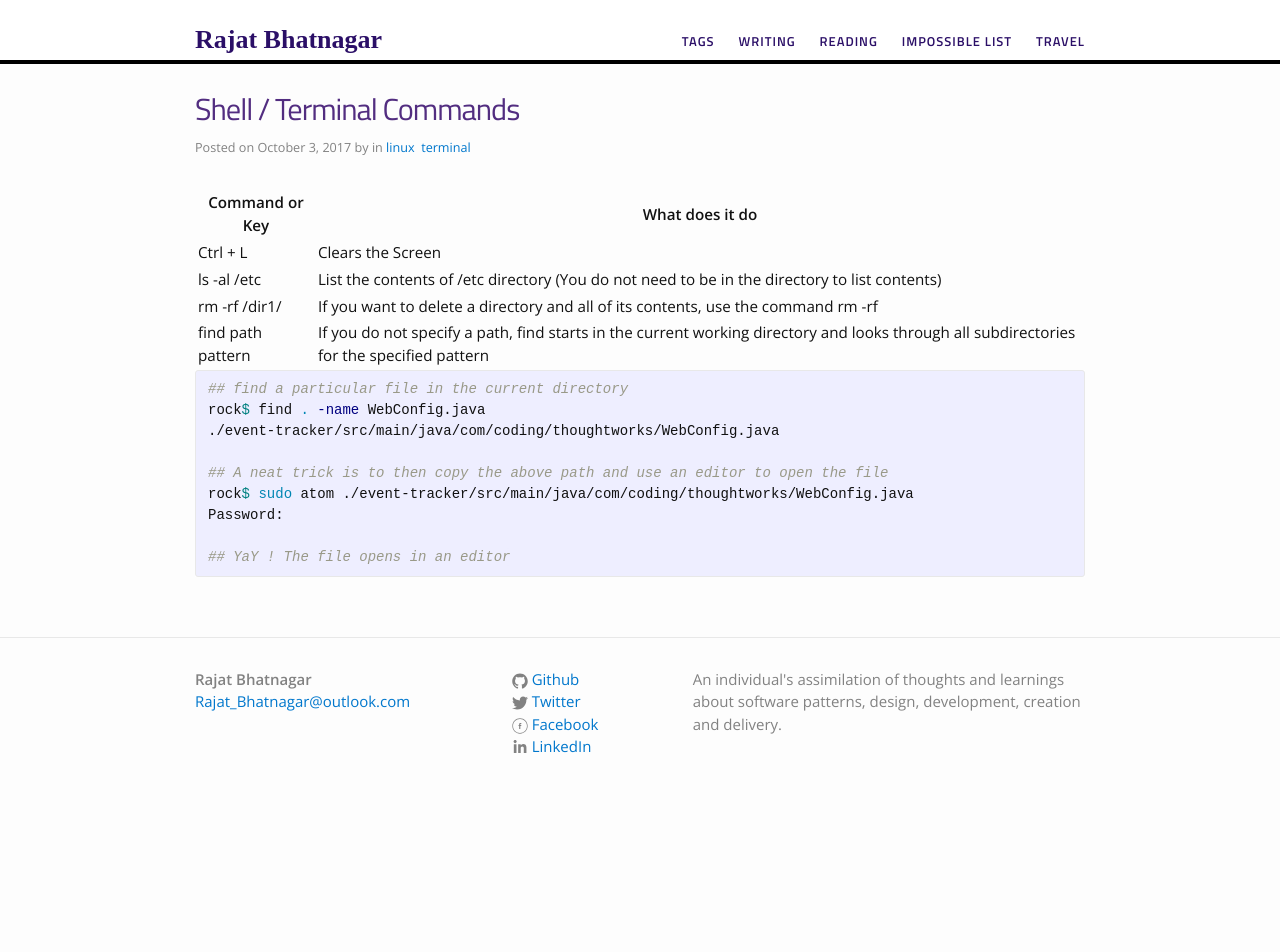
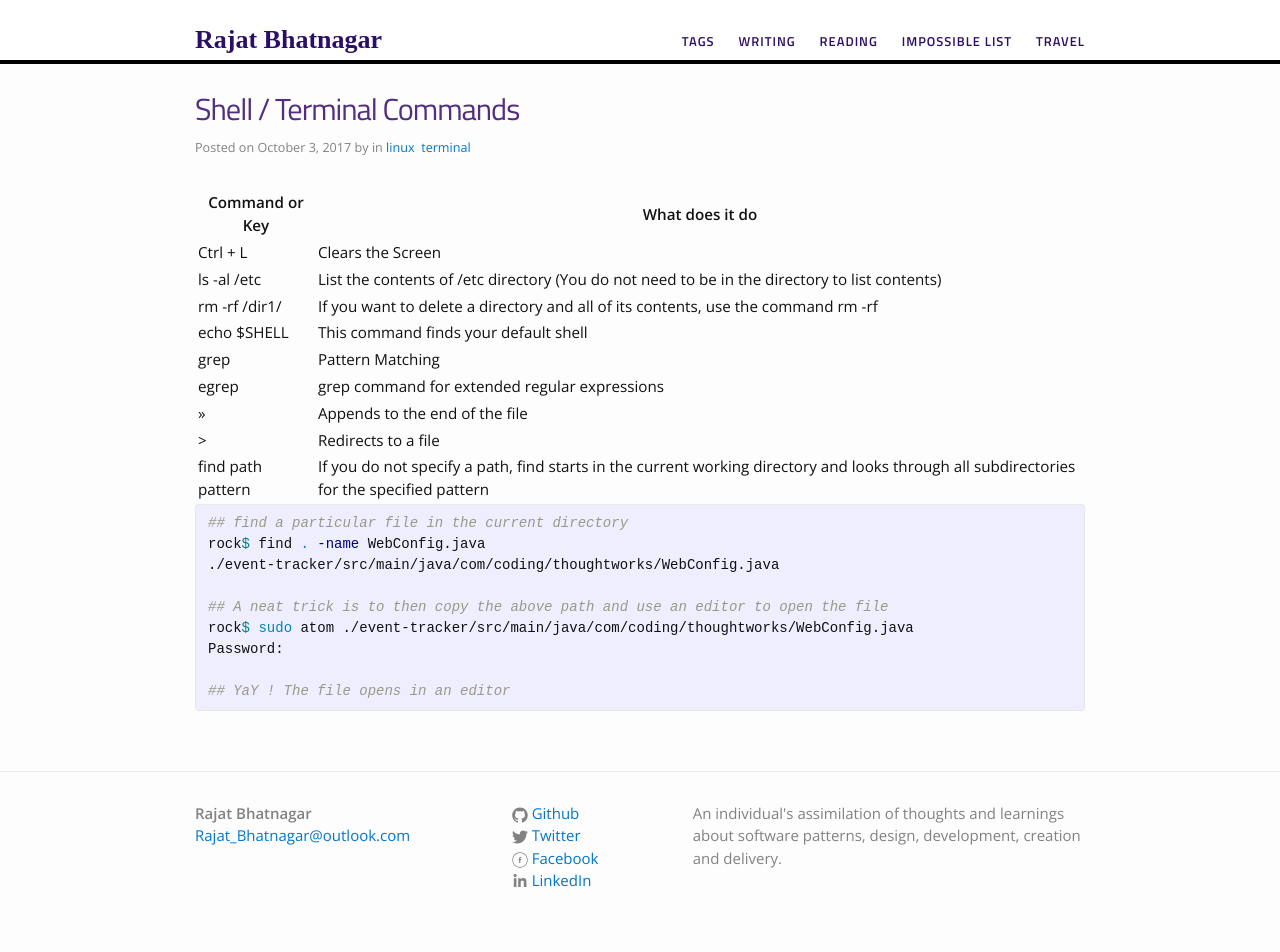
Before and after one commit to rajat-bhatnagar/rajat-bhatnagar.github.io, a Jekyll site: the page built from _posts/2017-10-03-LinuxTerminal.md, in a window 1280 px wide. Built offline with Jekyll 4.4.1, drawn with Linux system fonts in a browser that asks for light colours; comment, search, counter and statistics services are not loaded; before the commit the page ends 900 px from its top, so only the background shows below that.

```diff
--- a/_posts/2017-10-03-LinuxTerminal.md
+++ b/_posts/2017-10-03-LinuxTerminal.md
@@ -12,6 +12,11 @@
 | Ctrl + L       | Clears the Screen |
 | ls -al /etc    | List the contents of /etc directory (You do not need to be in the directory to list contents) |
 | rm -rf /dir1/  | If you want to delete a directory and all of its contents, use the command rm -rf |
+| echo $SHELL    | This command finds your default shell |
+| grep           | Pattern Matching|
+| egrep          | grep command for extended regular expressions |
+| >>             | Appends to the end of the file |
+| >              | Redirects to a file |
 | find path pattern | If you do not specify a path, find starts in the current working directory and looks through all subdirectories for the specified pattern|
 
 {% highlight bash %}
```
Also changed, not shown: _posts/2017-10-04-ShellScriptTemplate.md (added, +63 -0 lines).
